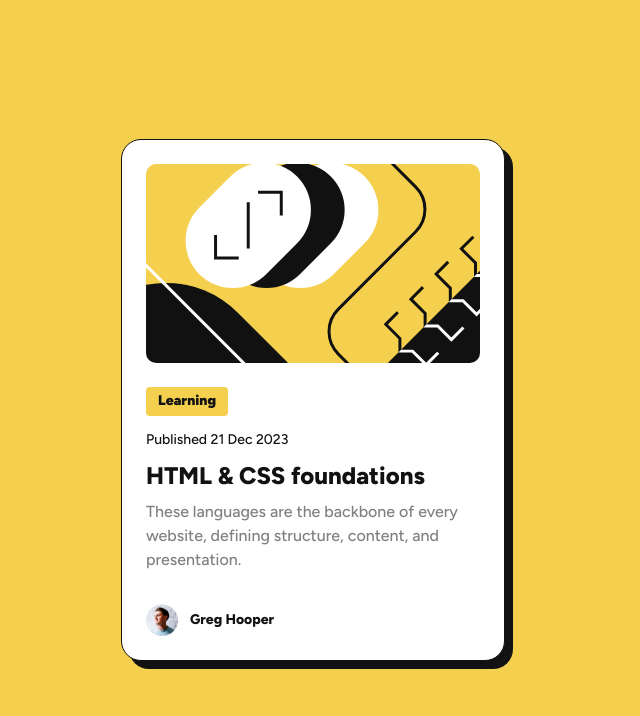
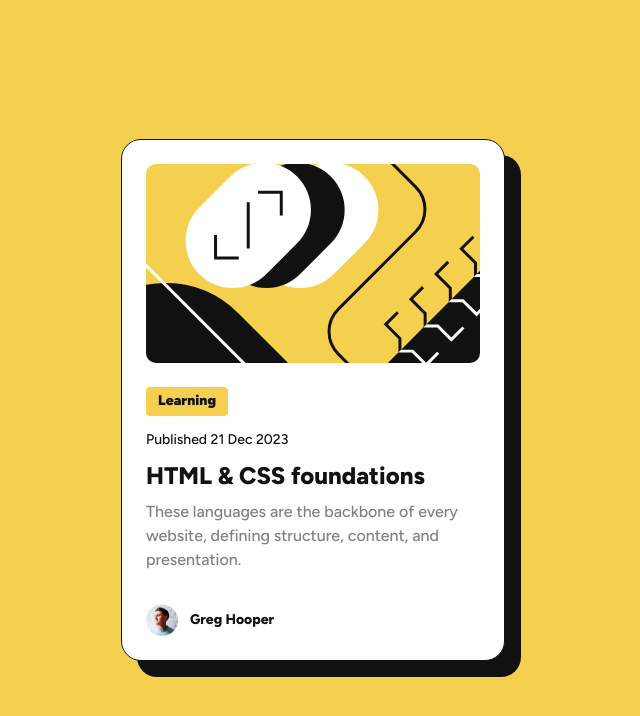
Before and after one commit to weslei573/preview-card-main, a plain HTML site: page index.html in a window 1280 px wide. In both pictures the pointer is over the element 640 px from the left and 400 px from the top of the page. Shown: the whole page, without its empty margins (327-967 px from the left). Drawn offline with Linux system fonts and the light colour scheme.

Commit message:
sombra ajudada

```diff
--- a/src/css/style.css
+++ b/src/css/style.css
@@ -42,6 +42,10 @@ body {
 	border: 1px solid var(--Black);
 	box-shadow: 8px 8px 0px var(--Black);
 	border-radius: 20px;
+}
+
+.box:hover {
+	box-shadow: 16px 16px 0px var(--Black);
 }
 
 .box .imagem {
```
